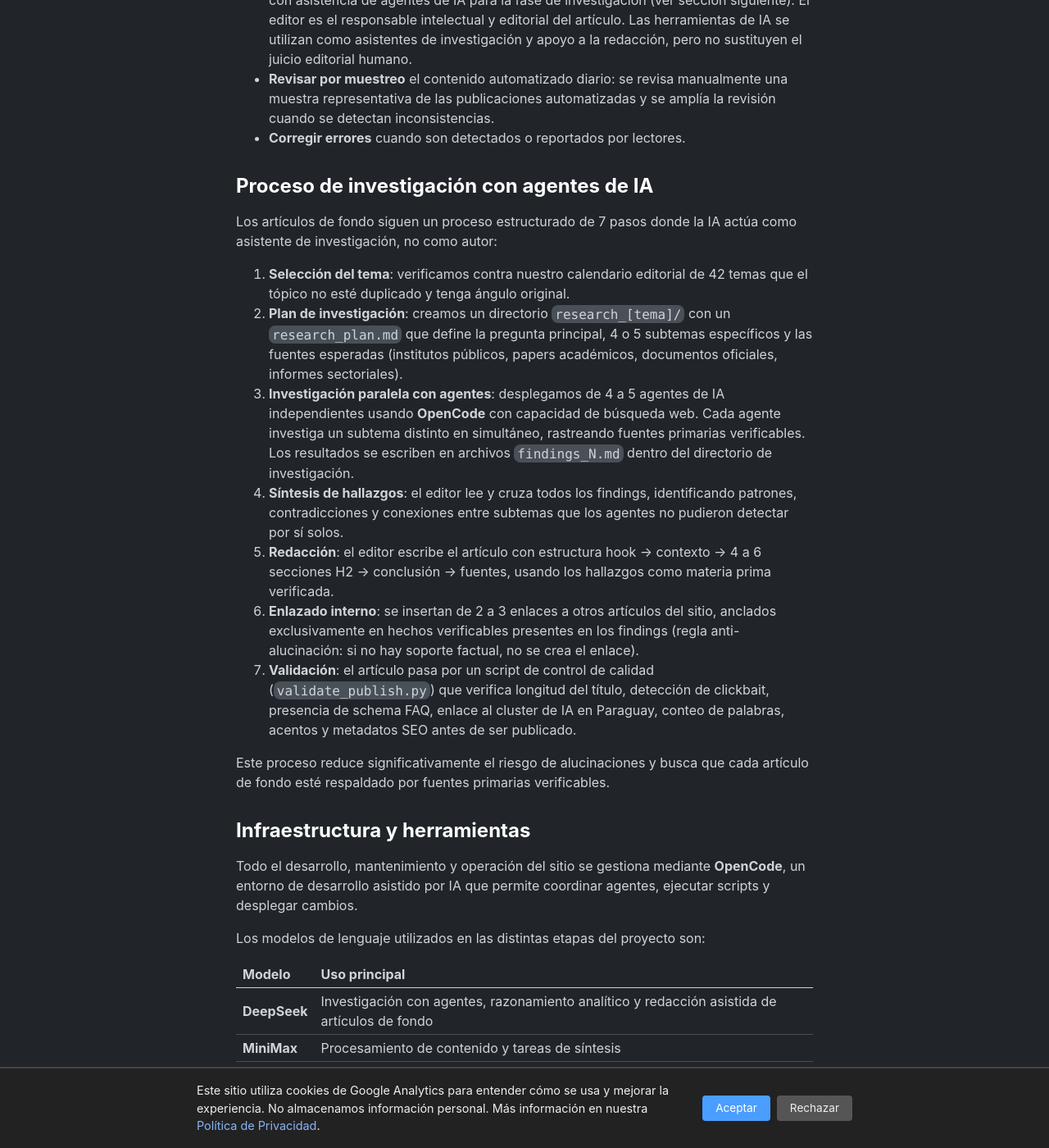
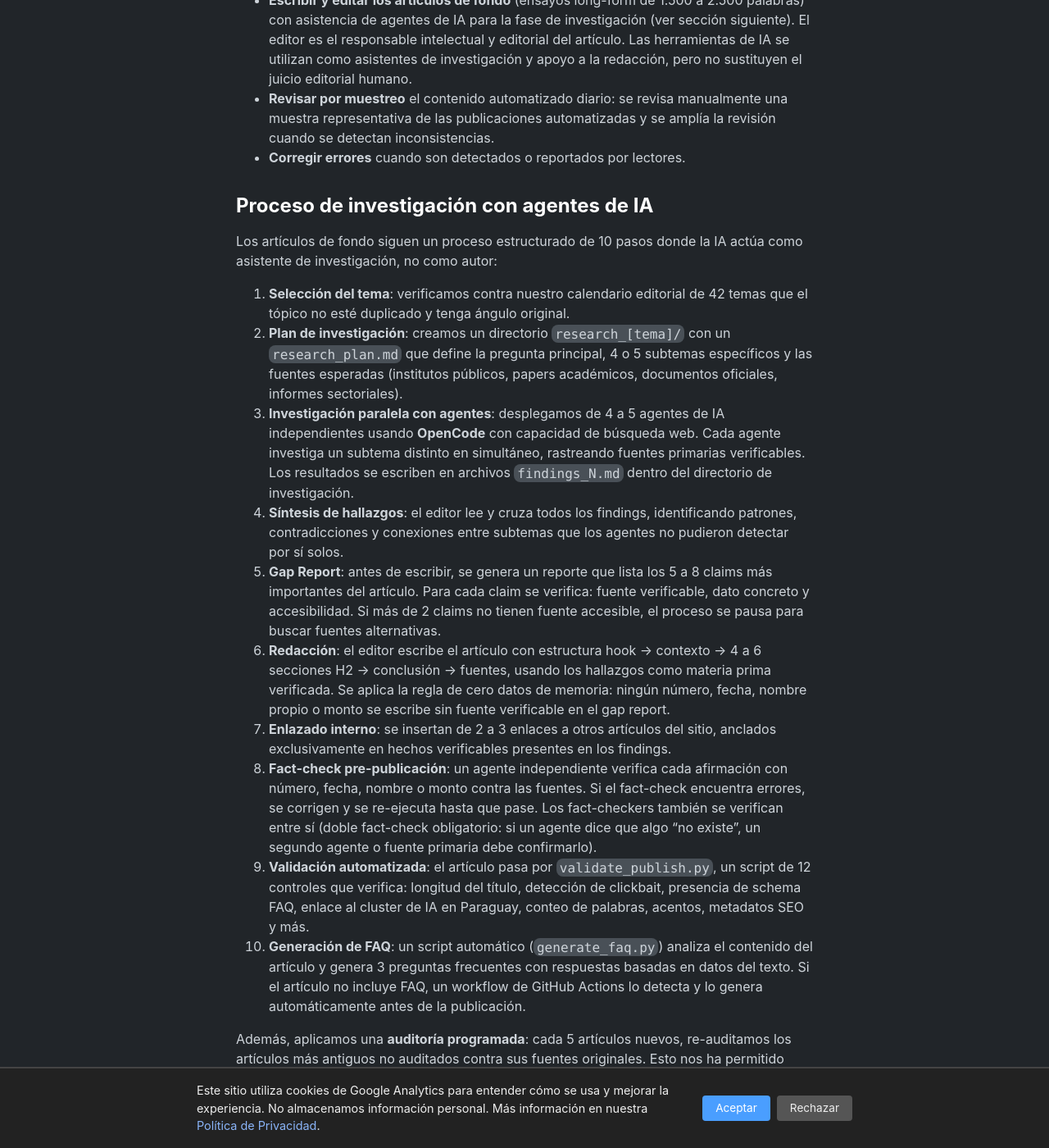
Before and after one commit to miravosqueinteresante/muchotexto.net, a Jekyll site: the page built from como-trabajamos.markdown, in a window 1280 px wide and 1400 px high, scrolled down 1311 px. Shown: the whole window at 82% size. Built offline with Jekyll 4.4.1, drawn with Linux system fonts in a browser that asks for light colours; some of the changed text lies outside the part shown.

Commit message:
Actualiza Como trabajamos con pipeline de 10 pasos, gap report, fact-check y FAQ auto-generator

```diff
--- a/como-trabajamos.markdown
+++ b/como-trabajamos.markdown
@@ -21,7 +21,7 @@ La IA asiste en tres tareas específicas:
 - **Síntesis estructurada**: organiza la información en categorías temáticas (política, economía, seguridad, deportes, cultura), estima la temperatura social de cada tema y redacta resúmenes basados exclusivamente en el contenido de las fuentes.
 - **Análisis editorial**: a partir del resumen diario, genera un artículo de opinión que busca patrones, conexiones y preguntas relevantes sobre la realidad paraguaya.
 
-El modelo utilizado es **GPT-4o** (OpenAI), ejecutado a través de GitHub Models. Cada interacción con la IA está gobernada por un _system prompt_ que establece reglas estrictas: no inventar hechos ni nombres, no especular sin fundamento, usar español paraguayo natural y mantener una perspectiva crítica pero no partidista.
+Para el Pulso Paraguay y la Editorial Diaria, el modelo principal es **GPT-4o** (OpenAI), ejecutado a través de GitHub Models. Cada interacción con la IA está gobernada por un _system prompt_ que establece reglas estrictas: no inventar hechos ni nombres, no especular sin fundamento, usar español paraguayo natural y mantener una perspectiva crítica pero no partidista.
 
 La IA **no decide** qué se publica ni cuál es la línea editorial. Su rol es exclusivamente instrumental: leer, resumir, organizar y redactar borradores.
 
@@ -37,15 +37,20 @@ El editor humano —César Sánchez— tiene a su cargo:
 
 ## Proceso de investigación con agentes de IA
 
-Los artículos de fondo siguen un proceso estructurado de 7 pasos donde la IA actúa como asistente de investigación, no como autor:
+Los artículos de fondo siguen un proceso estructurado de 10 pasos donde la IA actúa como asistente de investigación, no como autor:
 
 1. **Selección del tema**: verificamos contra nuestro calendario editorial de 42 temas que el tópico no esté duplicado y tenga ángulo original.
 2. **Plan de investigación**: creamos un directorio `research_[tema]/` con un `research_plan.md` que define la pregunta principal, 4 o 5 subtemas específicos y las fuentes esperadas (institutos públicos, papers académicos, documentos oficiales, informes sectoriales).
 3. **Investigación paralela con agentes**: desplegamos de 4 a 5 agentes de IA independientes usando **OpenCode** con capacidad de búsqueda web. Cada agente investiga un subtema distinto en simultáneo, rastreando fuentes primarias verificables. Los resultados se escriben en archivos `findings_N.md` dentro del directorio de investigación.
 4. **Síntesis de hallazgos**: el editor lee y cruza todos los findings, identificando patrones, contradicciones y conexiones entre subtemas que los agentes no pudieron detectar por sí solos.
-5. **Redacción**: el editor escribe el artículo con estructura hook → contexto → 4 a 6 secciones H2 → conclusión → fuentes, usando los hallazgos como materia prima verificada.
-6. **Enlazado interno**: se insertan de 2 a 3 enlaces a otros artículos del sitio, anclados exclusivamente en hechos verificables presentes en los findings (regla anti-alucinación: si no hay soporte factual, no se crea el enlace).
-7. **Validación**: el artículo pasa por un script de control de calidad (`validate_publish.py`) que verifica longitud del título, detección de clickbait, presencia de schema FAQ, enlace al cluster de IA en Paraguay, conteo de palabras, acentos y metadatos SEO antes de ser publicado.
+5. **Gap Report**: antes de escribir, se genera un reporte que lista los 5 a 8 claims más importantes del artículo. Para cada claim se verifica: fuente verificable, dato concreto y accesibilidad. Si más de 2 claims no tienen fuente accesible, el proceso se pausa para buscar fuentes alternativas.
+6. **Redacción**: el editor escribe el artículo con estructura hook → contexto → 4 a 6 secciones H2 → conclusión → fuentes, usando los hallazgos como materia prima verificada. Se aplica la regla de cero datos de memoria: ningún número, fecha, nombre propio o monto se escribe sin fuente verificable en el gap report.
+7. **Enlazado interno**: se insertan de 2 a 3 enlaces a otros artículos del sitio, anclados exclusivamente en hechos verificables presentes en los findings.
+8. **Fact-check pre-publicación**: un agente independiente verifica cada afirmación con número, fecha, nombre o monto contra las fuentes. Si el fact-check encuentra errores, se corrigen y se re-ejecuta hasta que pase. Los fact-checkers también se verifican entre sí (doble fact-check obligatorio: si un agente dice que algo "no existe", un segundo agente o fuente primaria debe confirmarlo).
+9. **Validación automatizada**: el artículo pasa por `validate_publish.py`, un script de 12 controles que verifica: longitud del título, detección de clickbait, presencia de schema FAQ, enlace al cluster de IA en Paraguay, conteo de palabras, acentos, metadatos SEO y más.
+10. **Generación de FAQ**: un script automático (`generate_faq.py`) analiza el contenido del artículo y genera 3 preguntas frecuentes con respuestas basadas en datos del texto. Si el artículo no incluye FAQ, un workflow de GitHub Actions lo detecta y lo genera automáticamente antes de la publicación.
+
+Además, aplicamos una **auditoría programada**: cada 5 artículos nuevos, re-auditamos los artículos más antiguos no auditados contra sus fuentes originales. Esto nos ha permitido detectar y corregir errores en contenido ya publicado —por ejemplo, corregimos 8 artículos tras una auditoría retrospectiva en julio de 2026—.
 
 Este proceso reduce significativamente el riesgo de alucinaciones y busca que cada artículo de fondo esté respaldado por fuentes primarias verificables.
 
@@ -60,7 +65,8 @@ Los modelos de lenguaje utilizados en las distintas etapas del proyecto son:
 | **DeepSeek** | Investigación con agentes, razonamiento analítico y redacción asistida de artículos de fondo |
 | **MiniMax** | Procesamiento de contenido y tareas de síntesis |
 | **Qwen** | Asistencia en desarrollo, mantenimiento del sitio y validación de código |
-| **GPT-4o** | Generación automatizada de Pulso Paraguay y Editorial Diaria (vía GitHub Models) |
+| **GPT-4o** | Generación automatizada de Editorial Diaria (vía GitHub Models) |
+| **GPT-4o-mini** | Generación automatizada de Pulso Paraguay, FAQ auto-generator (vía GitHub Models) |
 
 La combinación de múltiples modelos permite aprovechar las fortalezas de cada uno: razonamiento profundo para la investigación, eficiencia para el contenido automatizado diario, y capacidad de desarrollo para el mantenimiento técnico del sitio.
 
```
